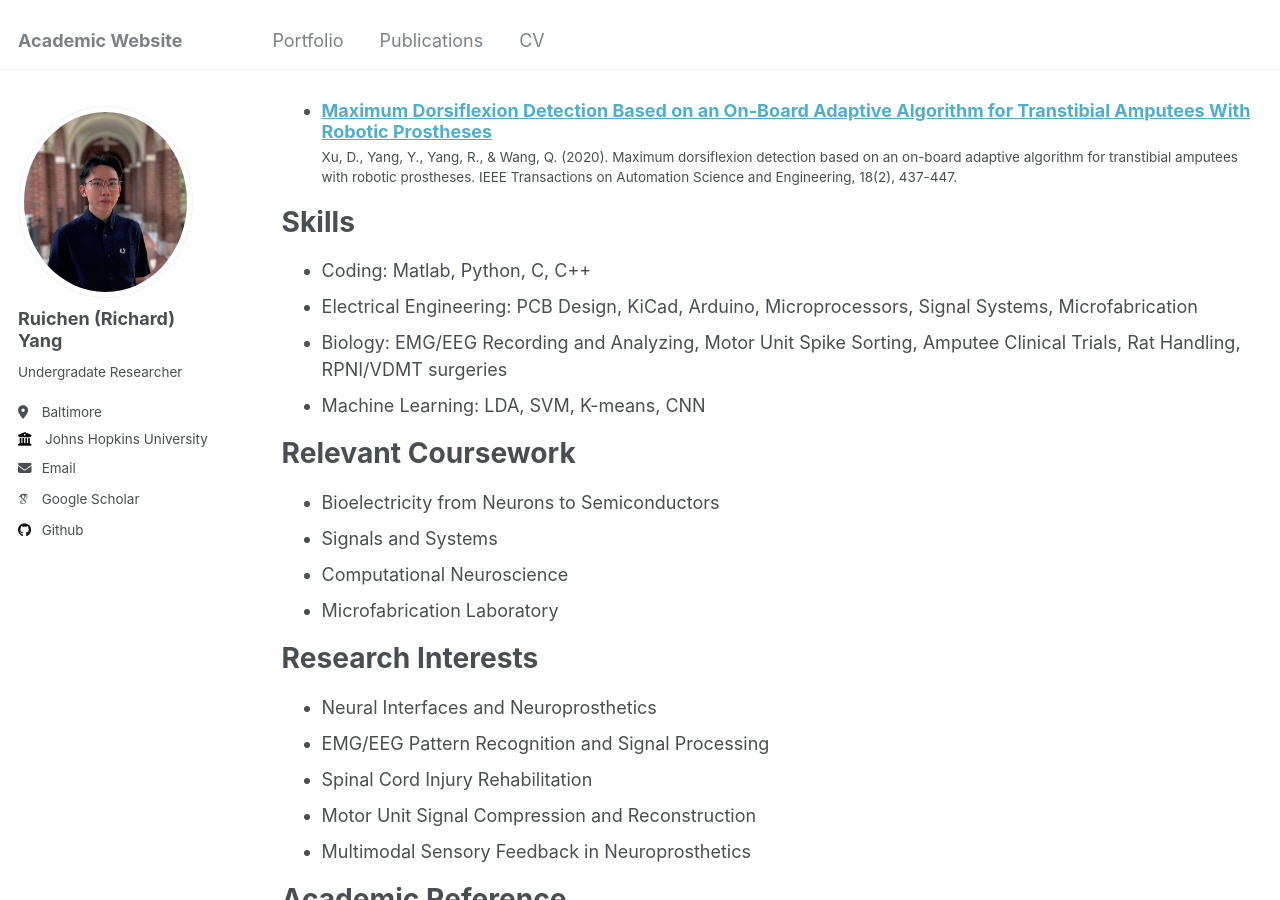
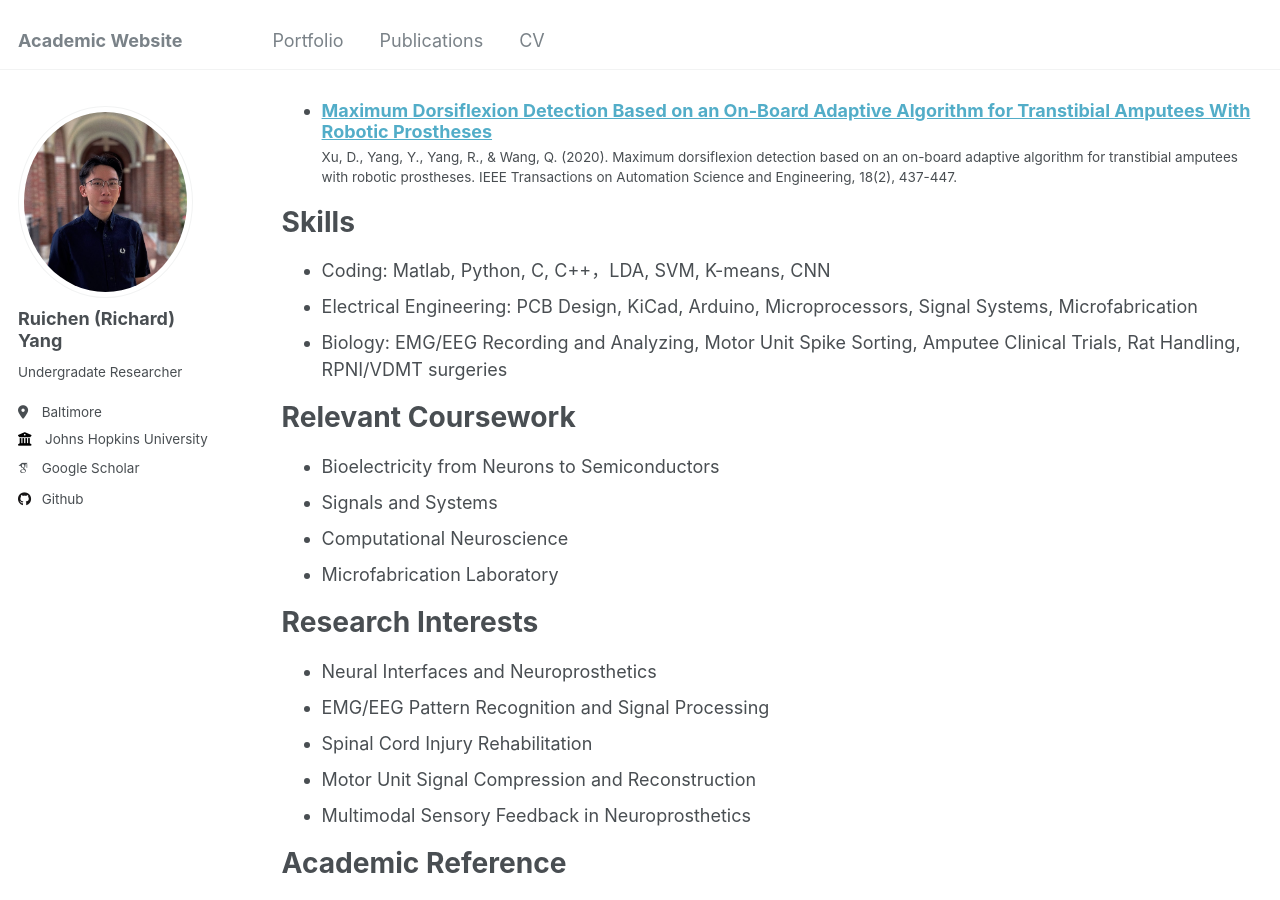
Before and after one commit to Richardy11/Richardy11.github.io, a Jekyll site: the page built from _pages/cv.md, in a window 1280 px wide and 900 px high, scrolled down 1981 px. Built offline with Jekyll 4.4.1, drawn with Linux system fonts in a browser that asks for light colours; some web fonts are replaced.

Commit message:
Small fixes

```diff
--- a/_config.yml
+++ b/_config.yml
@@ -28,7 +28,7 @@ author:
   location         : "Baltimore"
   employer         : "Johns Hopkins University"
   uri              : # URL
-  email            : "ryang39@jh.edu"
+  email            : # "ryang39@jh.edu"
 
   # Academic websites
   arxiv            : # URL - Update with the correct link to your profile
--- a/_pages/cv.md
+++ b/_pages/cv.md
@@ -57,10 +57,9 @@ Publications
 
 Skills
 ======
-* Coding: Matlab, Python, C, C++
+* Coding: Matlab, Python, C, C++，LDA, SVM, K-means, CNN
 * Electrical Engineering: PCB Design, KiCad, Arduino, Microprocessors, Signal Systems, Microfabrication
 * Biology: EMG/EEG Recording and Analyzing, Motor Unit Spike Sorting, Amputee Clinical Trials, Rat Handling, RPNI/VDMT surgeries
-* Machine Learning: LDA, SVM, K-means, CNN
 
 Relevant Coursework
 ======
```
